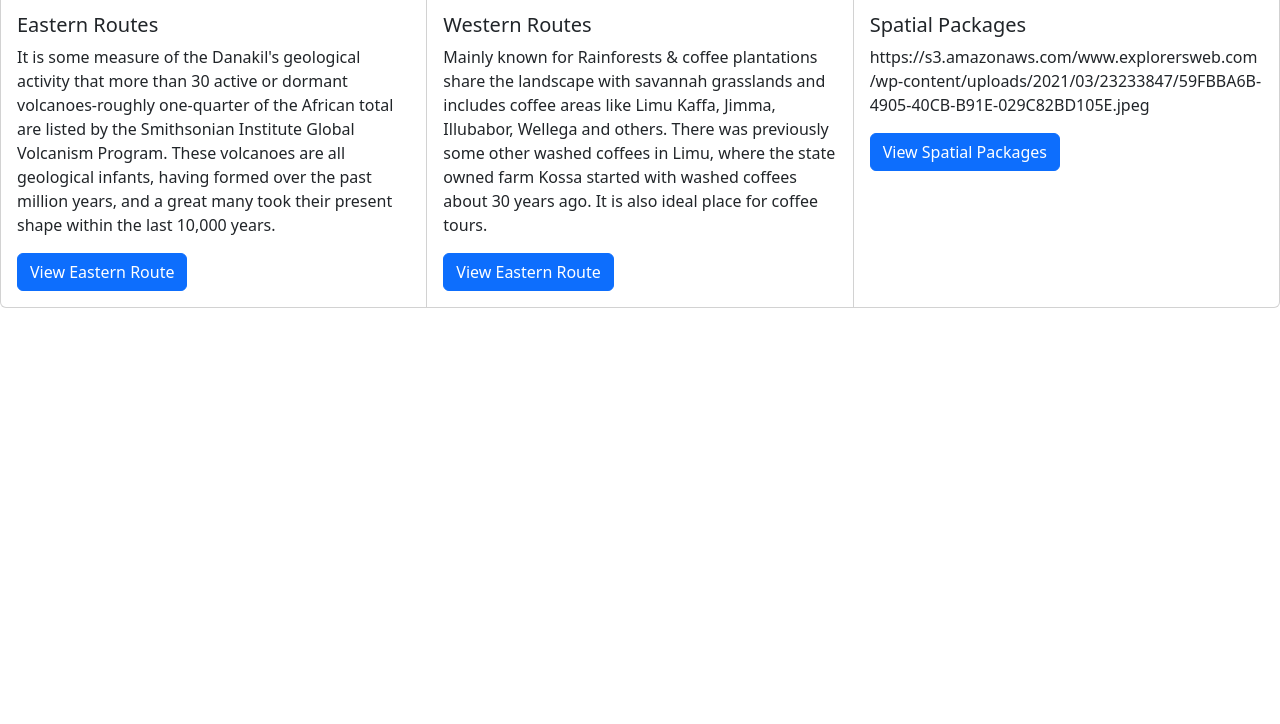
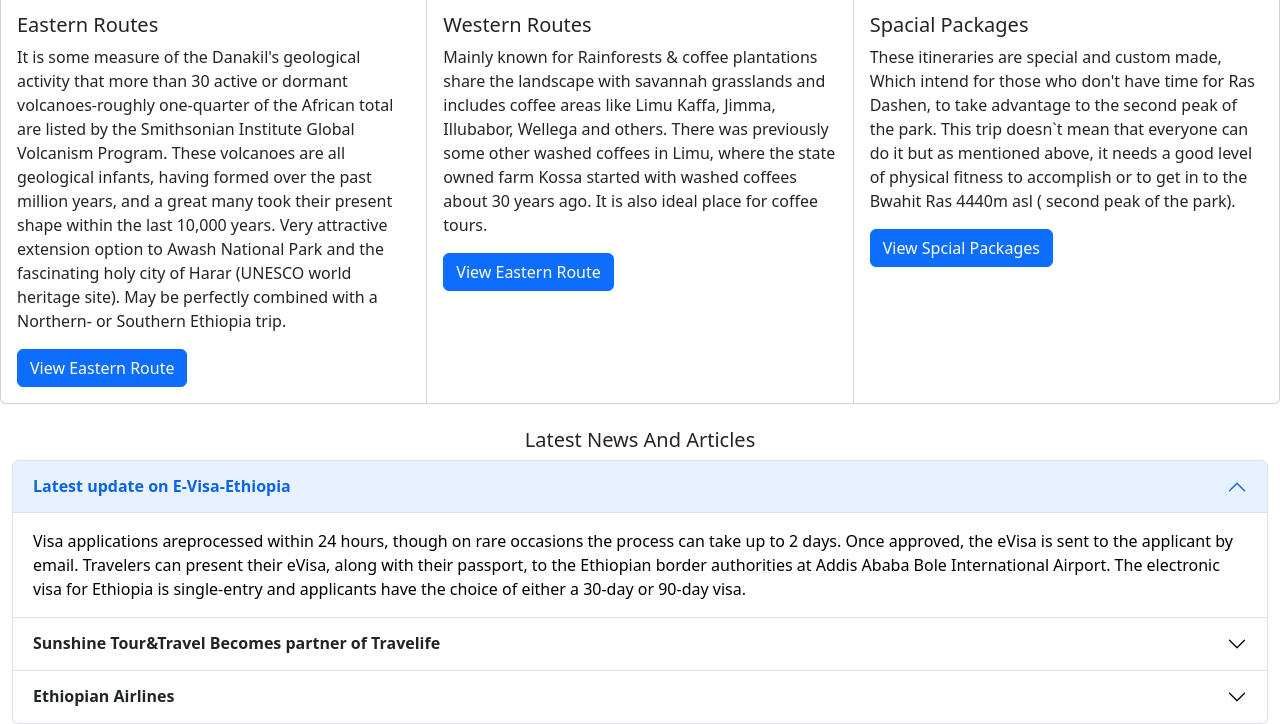
Before and after one commit to nwerka/nwerka.github.io, a plain HTML site: page index.html in a window 1280 px wide. Shown: the part 2630-3354 px from the top of the page. Before the commit the page ends 2938 px from the top, so only its background shows below. Drawn offline with nearby package versions, Linux system fonts and the light colour scheme.

Commit message:
coded an Accoridion page and retypied some contantes

```diff
--- a/index.html
+++ b/index.html
@@ -106,7 +106,7 @@
         </div>
       </div>
       <div class="card">
-        <img src="https://images.squarespace-cdn.com/content/v1/52c2df7ae4b0d215dded86fd/1614003462668-XL8WO8HSHL7L68UIBRO5/Screen+Shot+2021-02-22+at+9.17.03+AM.png?format=1000w" class="card-img-top" alt="...">
+        <img src="https://www.thoughtco.com/thmb/NRT_ec5bhptN4mzXaX6J7TVoSZg=/2643x2643/smart/filters:no_upscale()/the-24m-king-ezana-s-stele-in-northern-stelae-park-the-biggest-stele-still-standing-148845343-577a61285f9b58587557c72b.jpg" class="card-img-top" alt="...">
         <div class="card-body">
           <h5 class="card-title">Northern Routes</h5>
           <p class="card-text">Northern Ethiopia can be divided into two geographical regions: the highlands to the west, and containing Ethiopia's highest peak at Ras Dashen, and the Afar lowlands to the east, containing the country's lowest point in the Danakil Depression. The Ethiopian Highlands are very different from what one might imagine when thinking of East Africa. The landscape is unique to this area.</p>
@@ -131,6 +131,7 @@
         <div class="card-body">
           <h5 class="card-title">Eastern Routes</h5>
           <p class="card-text">It is some measure of the Danakil's geological activity that more than 30 active or dormant volcanoes-roughly one-quarter of the African total are listed by the Smithsonian Institute Global Volcanism Program. These volcanoes are all geological infants, having formed over the past million years, and a great many took their present shape within the last 10,000 years.
+            Very attractive extension option to Awash National Park and the fascinating holy city of Harar (UNESCO world heritage site). May be perfectly combined with a Northern- or Southern Ethiopia trip.
           </p>
           <a href="#" class="btn btn-primary">View Eastern Route</a>
 
@@ -149,9 +150,65 @@
       <div class="card">
         <img src="https://s3.amazonaws.com/www.explorersweb.com/wp-content/uploads/2021/03/23233847/59FBBA6B-4905-40CB-B91E-029C82BD105E.jpeg" class="card-img-top" alt="...">
         <div class="card-body">
-          <h5 class="card-title">Spatial Packages</h5>
-          <p class="card-text">https://s3.amazonaws.com/www.explorersweb.com/wp-content/uploads/2021/03/23233847/59FBBA6B-4905-40CB-B91E-029C82BD105E.jpeg</p>
-          <a href="#" class="btn btn-primary"> View Spatial Packages</a>
+          <h5 class="card-title">Spacial Packages</h5>
+          <p>These itineraries are special and custom made, Which intend for those who don't have time for Ras Dashen, to take advantage to the second peak of the park. This trip doesn`t mean that everyone can do it but as mentioned above, it needs a good level of physical fitness to accomplish or to get in to the Bwahit Ras 4440m asl ( second peak of the park).
+          </p>
+          <a href="#" class="btn btn-primary"> View Spcial Packages</a>
+        </div>
+      </div>
+    </div>
+    <!--Accordion-->
+    <br>
+      <div class="container-fluid">
+        <div class="text-center">
+        <h5>Latest News And Articles</h5>
+      </div>
+      <div class="accordion" id="accordionPanelsStayOpenExample">
+        <div class="accordion-item">
+          <h2 class="accordion-header" id="panelsStayOpen-headingOne">
+            <button class="accordion-button" type="button" data-bs-toggle="collapse" data-bs-target="#panelsStayOpen-collapseOne" aria-expanded="true" aria-controls="panelsStayOpen-collapseOne">
+              <strong>Latest update on E-Visa-Ethiopia</strong>
+            </button>
+          </h2>
+          <div id="panelsStayOpen-collapseOne" class="accordion-collapse collapse show" aria-labelledby="panelsStayOpen-headingOne">
+            <div class="accordion-body">
+              Visa applications areprocessed within 24 hours, though on rare occasions the process can take up to 2 days. Once approved, the eVisa is sent to the applicant by email.
+
+Travelers can present their eVisa, along with their passport, to the Ethiopian border authorities at Addis Ababa Bole International Airport. The electronic visa for Ethiopia is single-entry and applicants have the choice of either a 30-day or 90-day visa.
+            </div>
+          </div>
+        </div>
+        <div class="accordion-item">
+          <h2 class="accordion-header" id="panelsStayOpen-headingTwo">
+            <button class="accordion-button collapsed" type="button" data-bs-toggle="collapse" data-bs-target="#panelsStayOpen-collapseTwo" aria-expanded="false" aria-controls="panelsStayOpen-collapseTwo">
+              <strong>Sunshine Tour&Travel Becomes partner of Travelife</strong>
+            </button>
+          </h2>
+          <div id="panelsStayOpen-collapseTwo" class="accordion-collapse collapse" aria-labelledby="panelsStayOpen-headingTwo">
+            <div class="accordion-body">
+              June 21th, 2022, the Travelife Partner level award was received today br Sunshine Tour&Travel PLC. The award recogizes the long-term effort of inside Sunshine Tour&Travel PLC regarding sustainability and corporate social respansibility.
+            </div>
+          </div>
+        </div>
+        <div class="accordion-item">
+          <h2 class="accordion-header" id="panelsStayOpen-headingThree">
+            <button class="accordion-button collapsed" type="button" data-bs-toggle="collapse" data-bs-target="#panelsStayOpen-collapseThree" aria-expanded="false" aria-controls="panelsStayOpen-collapseThree">
+              <strong>Ethiopian Airlines</strong>
+            </button>
+          </h2>
+          <div id="panelsStayOpen-collapseThree" class="accordion-collapse collapse" aria-labelledby="panelsStayOpen-headingThree">
+            <div class="accordion-body">
+              Ethiopian Airlines (Ethiopian) is the fastest growing airline in Africa. In its seven decades of operation, Ethiopian has become one of the continent’s leading carriers, unrivalled in efficiency and operational success.
+
+              Ethiopian commands the lion's share of the pan-African passenger and cargo network operating the youngest and most modern fleet across five continents. Ethiopian fleet includes ultra-modern and environmentally friendly aircraft such as Airbus A350, Boeing 787,
+
+              Boeing 777-300ER, Boeing 777-200LR, Boeing 777-200 Freighter, and Bombardier Q-400 double cabin.   Ethiopian was the first airline in Africa to own and operate each of these aircraft.
+
+              Ethiopian is currently implementing a 15-year strategic plan called Vision 2025 that will see it become the leading aviation group in Africa with seven business centers:
+
+              Ethiopian Domestic and Regional Airline; Ethiopian International Passenger Airline; Ethiopian Cargo; Ethiopian MRO; Ethiopian Aviation Academy; Ethiopian In-flight Catering Services; and Ethiopian Ground Service. Ethiopian is a multi-award winning airline registering an average annual growth of 25% in the past seven years.
+            </div>
+          </div>
         </div>
       </div>
     </div>
```
